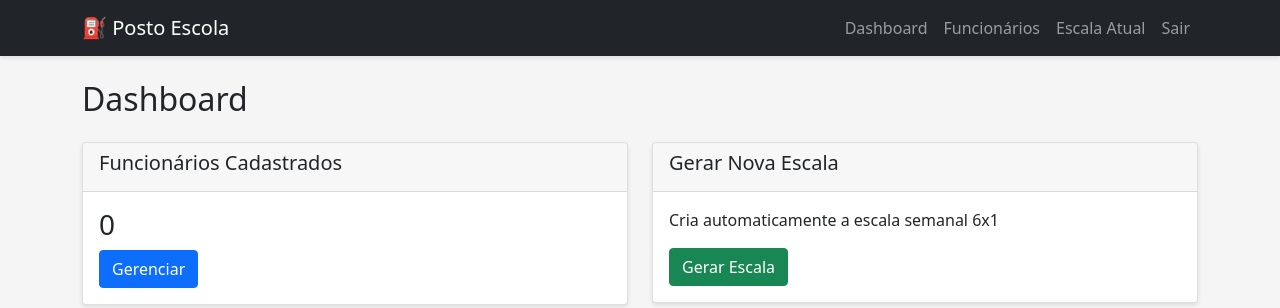
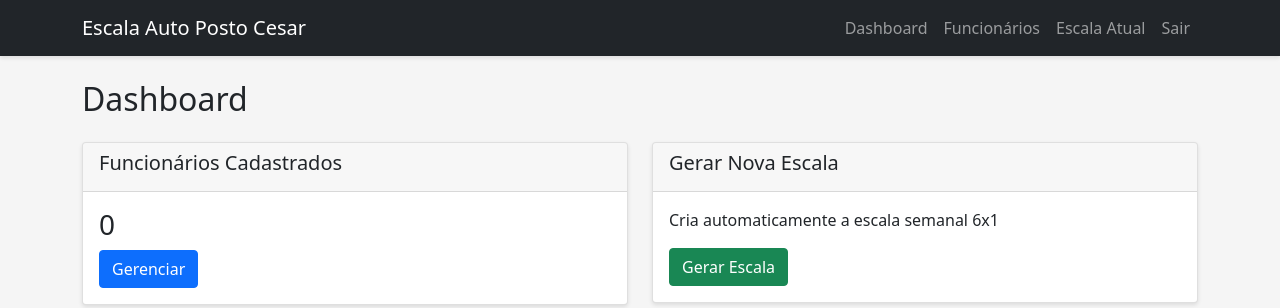
Before and after one commit to vinybag/posto-escala, a Flask app: page / in a window 1280 px wide. Shown: the top 308 px of the page. Run offline with Flask 3, Linux system fonts and the light colour scheme; a user stored in the database is signed in; parts of the project's set-up code (start-up, migrations or seed data) failed here and were passed over.

Commit message:
Mudanca do nome

```diff
--- a/templates/base.html
+++ b/templates/base.html
@@ -3,14 +3,14 @@
 <head>
     <meta charset="UTF-8">
     <meta name="viewport" content="width=device-width, initial-scale=1.0">
-    <title>Posto Escola - Sistema de Escalas</title>
+    <title>BKN Tech - Sistema de Escalas</title>
     <link href="https://cdn.jsdelivr.net/npm/bootstrap@5.1.3/dist/css/bootstrap.min.css" rel="stylesheet">
     <link rel="stylesheet" href="{{ url_for('static', filename='style.css') }}">
 </head>
 <body>
     <nav class="navbar navbar-expand-lg navbar-dark bg-dark">
         <div class="container">
-            <a class="navbar-brand" href="/">⛽ Posto Escola</a>
+            <a class="navbar-brand" href="/">Escala Auto Posto Cesar</a>
             {% if current_user.is_authenticated %}
             <div class="navbar-nav ms-auto">
                 <a class="nav-link" href="{{ url_for('dashboard') }}">Dashboard</a>
```
